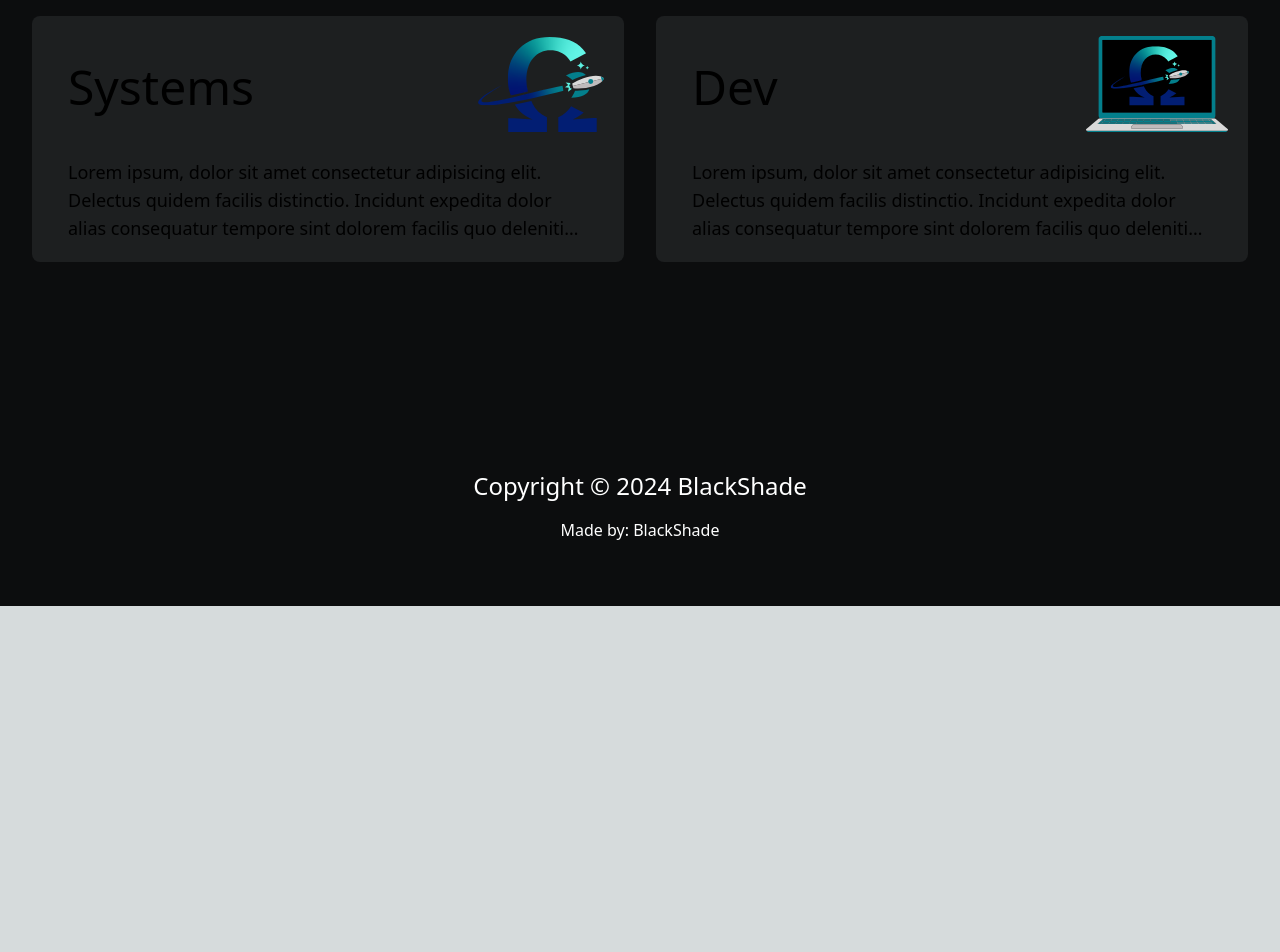
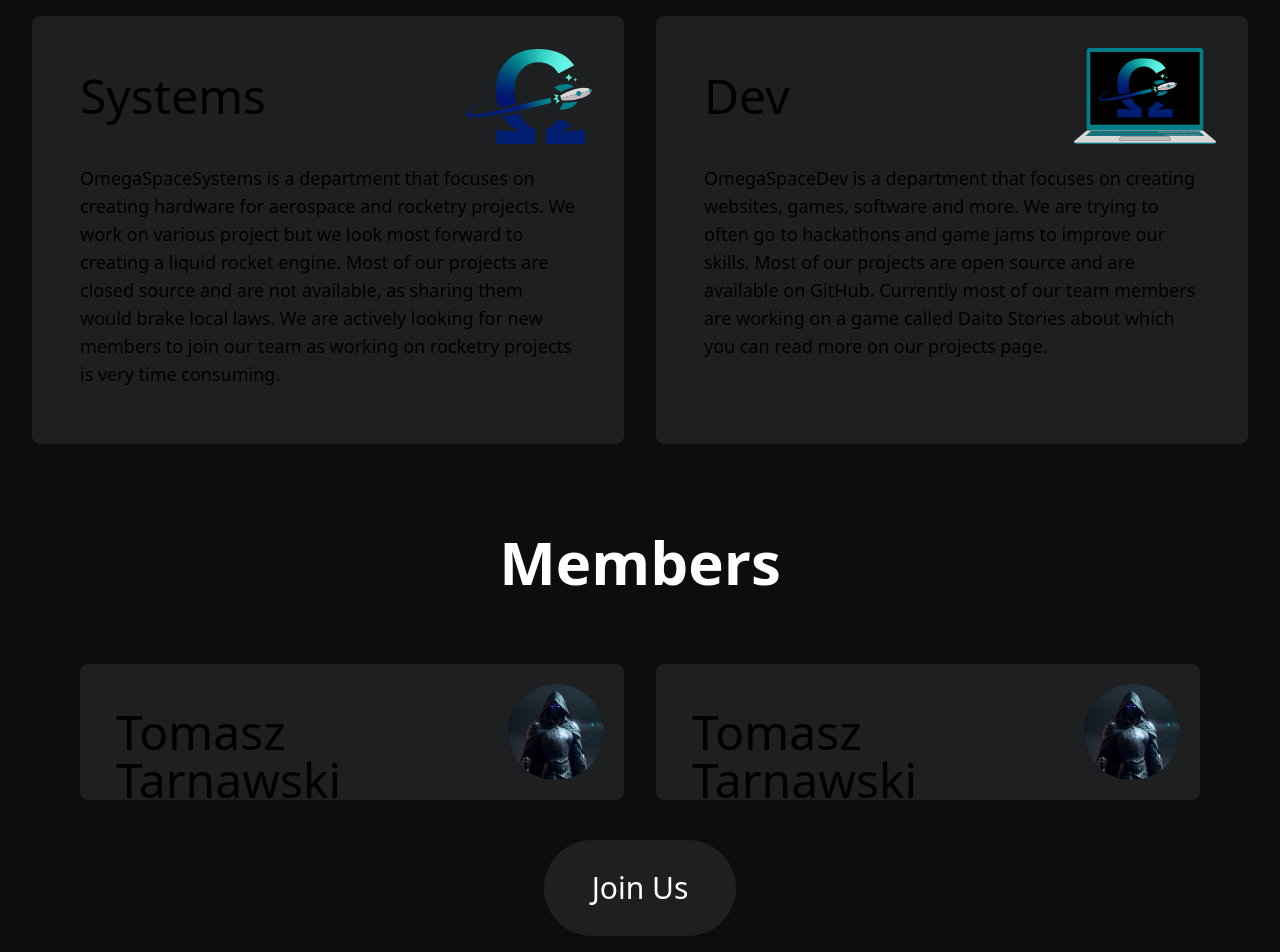
Before and after one commit to BlackShadeOSS/blackshade-website, a Next.js app: page /omegaspaceteam in a window 1280 px wide. Shown: the part 740-1692 px from the top of the page. Before the commit the page ends 1346 px from the top, so only its background shows below. Built offline with nearby package versions, Linux system fonts and the light colour scheme.

Commit message:
OST Subpage almost done

```diff
--- a/app/omegaspaceteam/page.tsx
+++ b/app/omegaspaceteam/page.tsx
@@ -68,7 +68,7 @@
                         initial={{ opacity: 0, y: -100 }}
                         animate={{ opacity: 1, y: 0 }}
                         transition={{ duration: 0.75 }}
-                        className="h-auto w-full bg-ashgrey rounded-lg p-5"
+                        className="h-auto w-full bg-ashgrey rounded-lg p-8"
                     >
                         <div className="flex justify-between items-center">
                             <h3 className="text-left text-5xl px-4 h-12">
@@ -77,24 +77,28 @@
                             <Image
                                 src="/OSS-logo.svg"
                                 alt="OSS-Logo"
-                                className="inline ml-2 mb-1.5 w-auto h-24"
+                                className="inline w-auto h-24"
                                 width={96}
                                 height={96}
                             />
                         </div>
-                        <p className="px-4 pt-5 text-lg text-left line-clamp-3 h-26">
-                            Lorem ipsum, dolor sit amet consectetur adipisicing
-                            elit. Delectus quidem facilis distinctio. Incidunt
-                            expedita dolor alias consequatur tempore sint
-                            dolorem facilis quo deleniti repellat quis quam ad
-                            assumenda, harum magnam!
+                        <p className="px-4 pt-5 text-lg text-left mb-6">
+                            OmegaSpaceSystems is a department that focuses on
+                            creating hardware for aerospace and rocketry
+                            projects. We work on various project but we look
+                            most forward to creating a liquid rocket engine.
+                            Most of our projects are closed source and are not
+                            available, as sharing them would brake local laws.
+                            We are actively looking for new members to join our
+                            team as working on rocketry projects is very time
+                            consuming.
                         </p>
                     </motion.div>
                     <motion.div
                         initial={{ opacity: 0, y: -100 }}
                         animate={{ opacity: 1, y: 0 }}
                         transition={{ duration: 0.75 }}
-                        className="h-auto w-full bg-ashgrey rounded-lg p-5"
+                        className="h-auto w-full bg-ashgrey rounded-lg p-8"
                     >
                         <div className="flex justify-between items-center">
                             <h3 className="text-left text-5xl px-4 h-12">
@@ -103,18 +107,76 @@
                             <Image
                                 src="/OSD-logo.svg"
                                 alt="OSD-Logo"
-                                className="inline ml-2 mb-1.5 w-auto h-24"
+                                className="inline w-auto h-24"
                                 width={96}
                                 height={96}
                             />
                         </div>
-                        <p className="px-4 pt-5 text-lg text-left line-clamp-3 h-26">
-                            Lorem ipsum, dolor sit amet consectetur adipisicing
-                            elit. Delectus quidem facilis distinctio. Incidunt
-                            expedita dolor alias consequatur tempore sint
-                            dolorem facilis quo deleniti repellat quis quam ad
-                            assumenda, harum magnam!
+                        <p className="px-4 pt-5 text-lg text-left mb-6">
+                            OmegaSpaceDev is a department that focuses on
+                            creating websites, games, software and more. We are
+                            trying to often go to hackathons and game jams to
+                            improve our skills. Most of our projects are open
+                            source and are available on GitHub. Currently most
+                            of our team members are working on a game called
+                            Daito Stories about which you can read more on our
+                            projects page.
                         </p>
+                    </motion.div>
+                </div>
+            </motion.section>
+            <motion.section
+                initial={{ opacity: 0 }}
+                animate={{ opacity: 1 }}
+                transition={{ duration: 1.5, delay: 0.75 }}
+                className="flex flex-col gap-8 mt-10"
+                id="Members"
+            >
+                <h2 className="text-5xl text-center font-bold text-white lg:text-6xl mb-10">
+                    Members
+                </h2>
+                <div className="grid grid-cols-1 gap-8 px-12 lg:grid-cols-2">
+                    <div className="h-auto w-full bg-ashgrey rounded-lg p-5">
+                        <div className="flex justify-between items-center">
+                            <h3 className="text-left text-5xl px-4 h-12">
+                                Tomasz Tarnawski
+                            </h3>
+                            <Image
+                                src="/avatar-round.png"
+                                alt="BlackShade"
+                                className="inline w-auto h-24"
+                                width={96}
+                                height={96}
+                            />
+                        </div>
+                    </div>
+                    <div className="h-auto w-full bg-ashgrey rounded-lg p-5">
+                        <div className="flex justify-between items-center">
+                            <h3 className="text-left text-5xl px-4 h-12">
+                                Tomasz Tarnawski
+                            </h3>
+                            <Image
+                                src="/avatar-round.png"
+                                alt="BlackShade"
+                                className="inline w-auto h-24"
+                                width={96}
+                                height={96}
+                            />
+                        </div>
+                    </div>
+                </div>
+                <div className="flex justify-center items-center gap-4 h-28 ">
+                    <motion.div
+                        initial={{ opacity: 0 }}
+                        animate={{ opacity: 1 }}
+                        transition={{ duration: 1.5, delay: 0.75 }}
+                    >
+                        <a
+                            href="/#contact"
+                            className="flex items-center justify-center bg-ashgrey hover:bg-[#05226f] h-24 rounded-full px-12 py-6 text-white text-2xl lg:text-3xl duration-700"
+                        >
+                            <span>Join Us</span>
+                        </a>
                     </motion.div>
                 </div>
             </motion.section>
--- a/app/page.tsx
+++ b/app/page.tsx
@@ -190,7 +190,7 @@
             <motion.section
                 initial={{ opacity: 0 }}
                 animate={{ opacity: 1 }}
-                transition={{ duration: 1.5, delay: 2 }}
+                transition={{ duration: 1.5 }}
                 className="flex flex-col gap-8 mt-10"
                 id="contact"
             >
@@ -228,7 +228,7 @@
             <motion.section
                 initial={{ opacity: 0 }}
                 animate={{ opacity: 1 }}
-                transition={{ duration: 1.5, delay: 2 }}
+                transition={{ duration: 1.5 }}
                 className="flex flex-col gap-8 mt-10"
                 id="supportme"
             >
```
